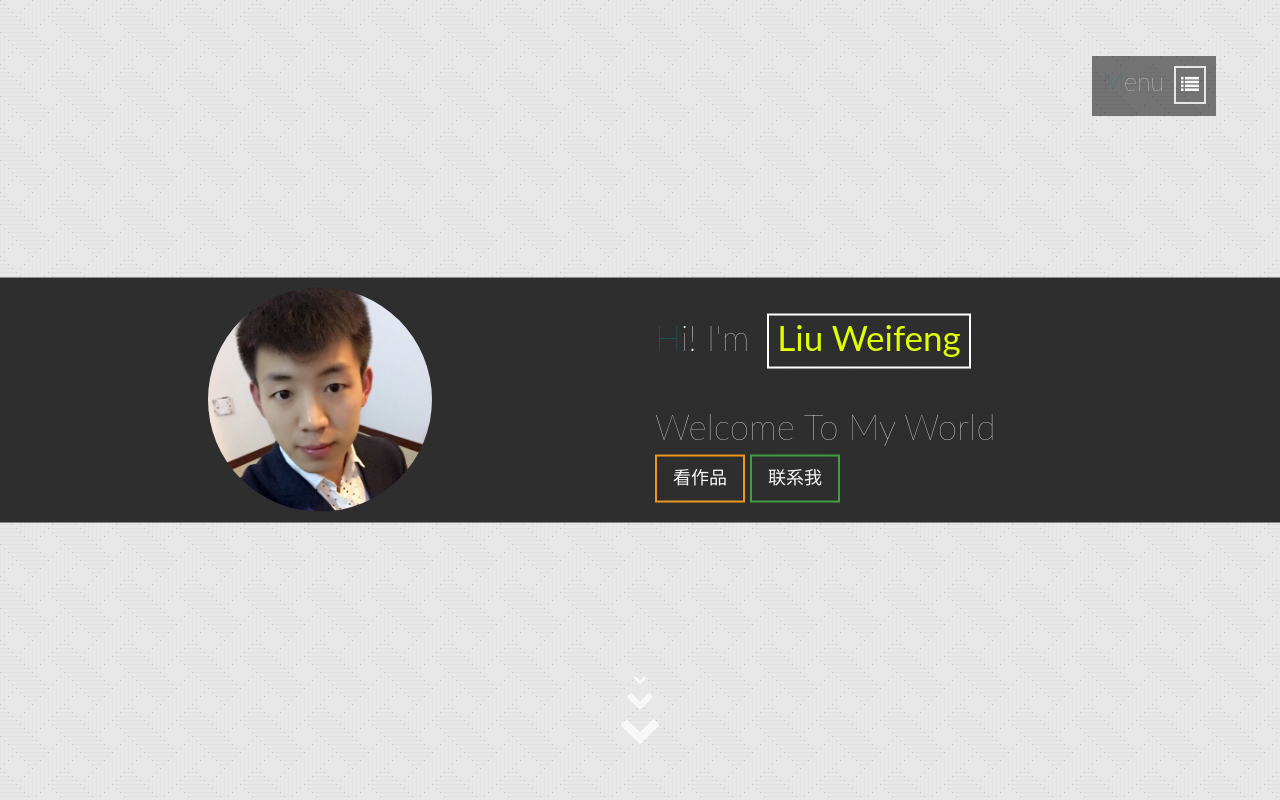
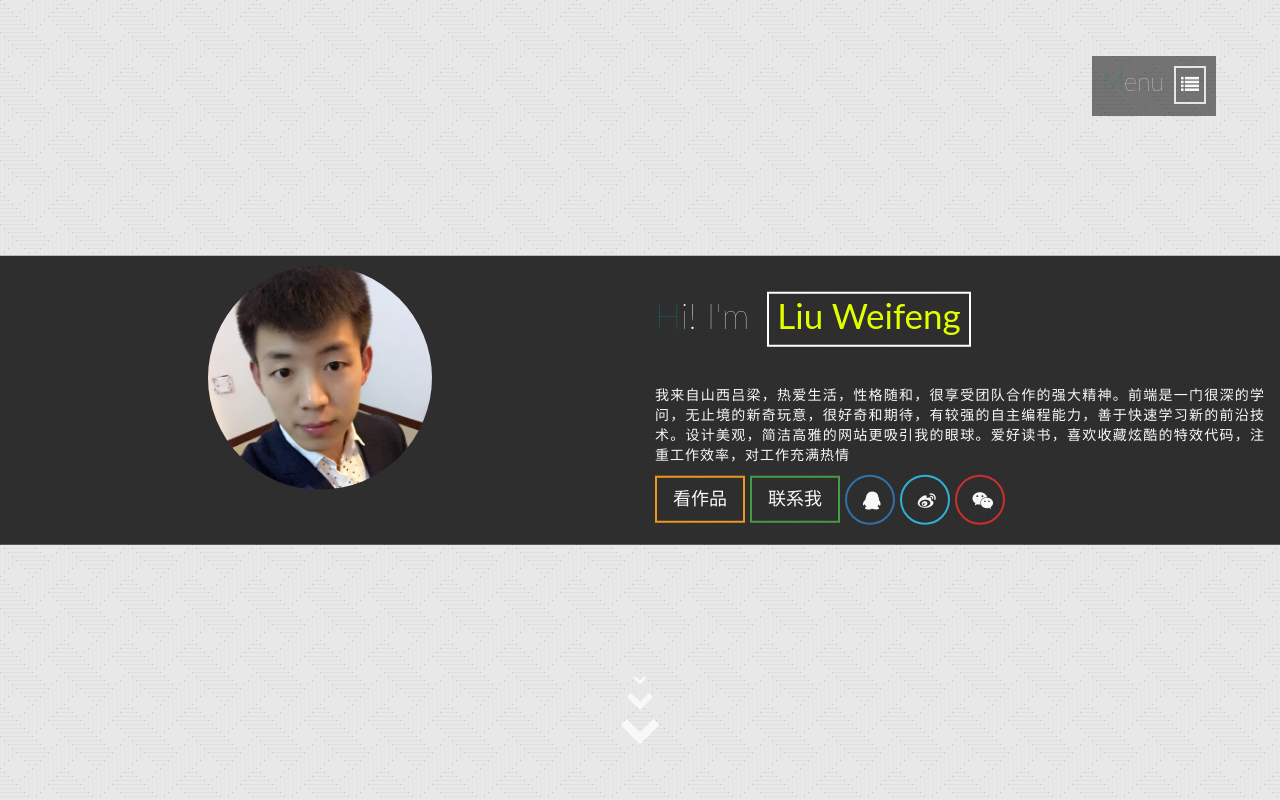
Before and after one commit to Sapphire-Heart/Sapphire-Heart.github.io, a plain HTML site: page index.html in a window 1280 px wide. Shown: the top 800 px of the page. Drawn offline with nearby package versions, Linux system fonts and the light colour scheme; a web font is replaced by a local one.

Commit message:
修改简述

```diff
--- a/css/single-portfolio.css
+++ b/css/single-portfolio.css
@@ -132,13 +132,13 @@ body,html{
 .port-showcase .about-me .heading{
 	margin-bottom: 50px;
 }
-.port-showcase h1 ,.port-showcase .heading, .port-showcase .btn{
+.port-showcase p ,.port-showcase .heading, .port-showcase .btn{
 	color: #F8F8F8;
 }
-.port-showcase h1{
+.port-showcase p{
 	font-family: 'Lato', sans-serif;
 	font-weight: 100;
-	font-size: 35px;
+	letter-spacing:1px;
 }
 .port-showcase .social-btn.btn-circle{
 	height: 50px;
--- a/index.html
+++ b/index.html
@@ -62,23 +62,23 @@
 						</div>
 						<div class="col-md-6">
 							<h3 class="heading txt-md">Hi! I'm <span class="color-inverse txt-border name">Liu Weifeng</span></h3>
-							<h1>Welcome To My World</h1>
+							<p>我来自山西吕梁，热爱生活，性格随和，很享受团队合作的强大精神。前端是一门很深的学问，无止境的新奇玩意，很好奇和期待，有较强的自主编程能力，善于快速学习新的前沿技术。设计美观，简洁高雅的网站更吸引我的眼球。爱好读书，喜欢收藏炫酷的特效代码，注重工作效率，对工作充满热情</p>
 
 							<!-- Buttons not visible on mobile device -->
 							<a href="#" class="btn hidden-xs btn-warning btn-lg border-btn" data-scroll-target=".port-folio">看作品</a>
 							<a href="#" class="btn hidden-xs btn-success btn-lg border-btn btn-icon btn-icon-right" data-scroll-target=".port-contact">联系我<span class="fa fa-chevron-right"></span></a>
-							<!-- <a href="#" class="btn hidden-xs btn-primary btn-circle btn-lg border-btn social-btn"><span class="fa fa-qq"></span></a>
+							<a href="#" class="btn hidden-xs btn-primary btn-circle btn-lg border-btn social-btn"><span class="fa fa-qq"></span></a>
 							<a href="#" class="btn hidden-xs btn-info btn-circle btn-lg border-btn social-btn"><span class="fa fa-weibo"></span></a>
-							<a href="#" class="btn hidden-xs btn-danger btn-circle btn-lg border-btn social-btn"><span class="fa fa-weixin"></span></a> -->
+							<a href="#" class="btn hidden-xs btn-danger btn-circle btn-lg border-btn social-btn"><span class="fa fa-weixin"></span></a>
 
 							<!-- Buttons only visible on mobile device -->
 							<a href="#" class="btn visible-xs btn-block btn-warning btn-lg border-btn" data-scroll-target=".port-folio">看作品</a>
 							<a href="#" class="btn visible-xs btn-block btn-success btn-lg border-btn" data-scroll-target=".port-contact">联系我</a>
-							<!-- <div class="text-center">
+							<div class="text-center">
 								<a href="#" class="btn visible-xs-inline-block btn-primary btn-circle btn-lg border-btn social-btn"><span class="fa fa-qq"></span></a>
 								<a href="#" class="btn visible-xs-inline-block btn-info btn-circle btn-lg border-btn social-btn"><span class="fa fa-weibo"></span></a>
 								<a href="#" class="btn visible-xs-inline-block btn-danger btn-circle btn-lg border-btn social-btn"><span class="fa fa-weixin"></span></a>
-							</div> -->
+							</div>
 
 						</div>
 					</div>
```
